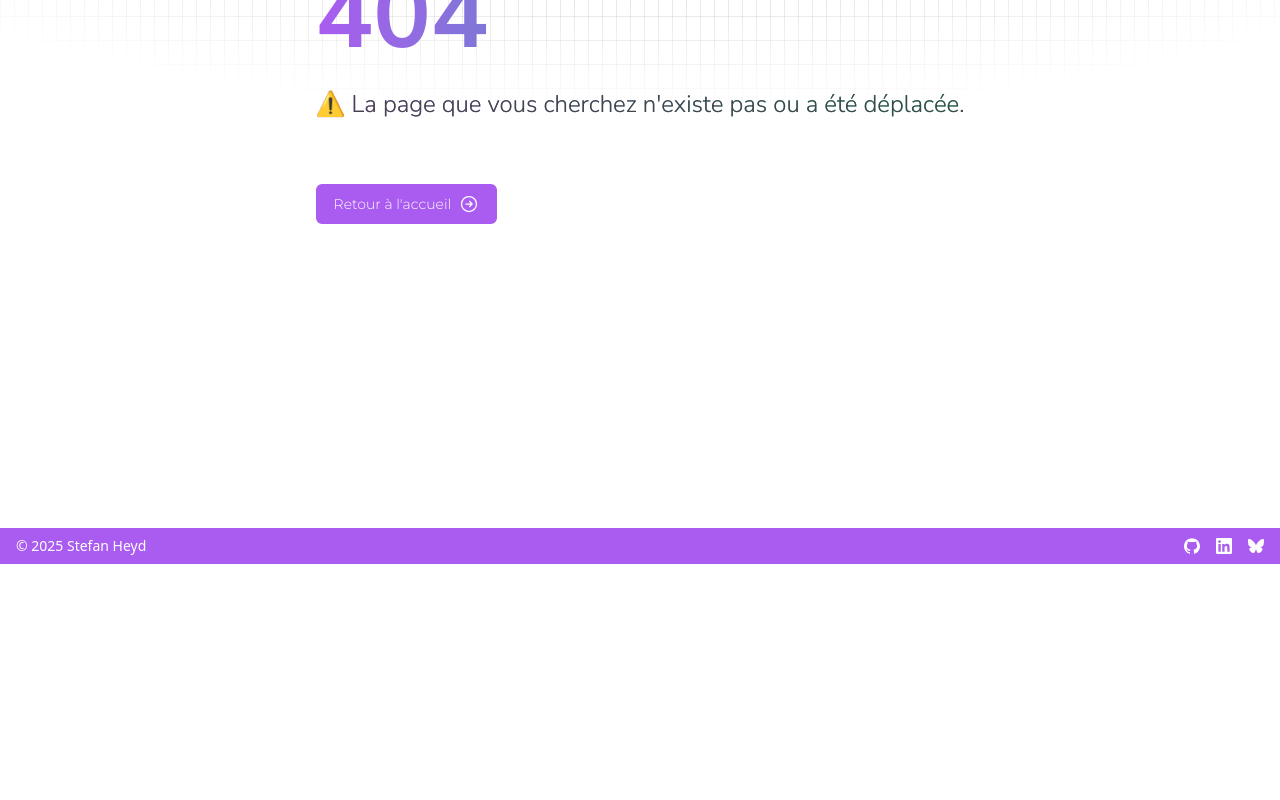
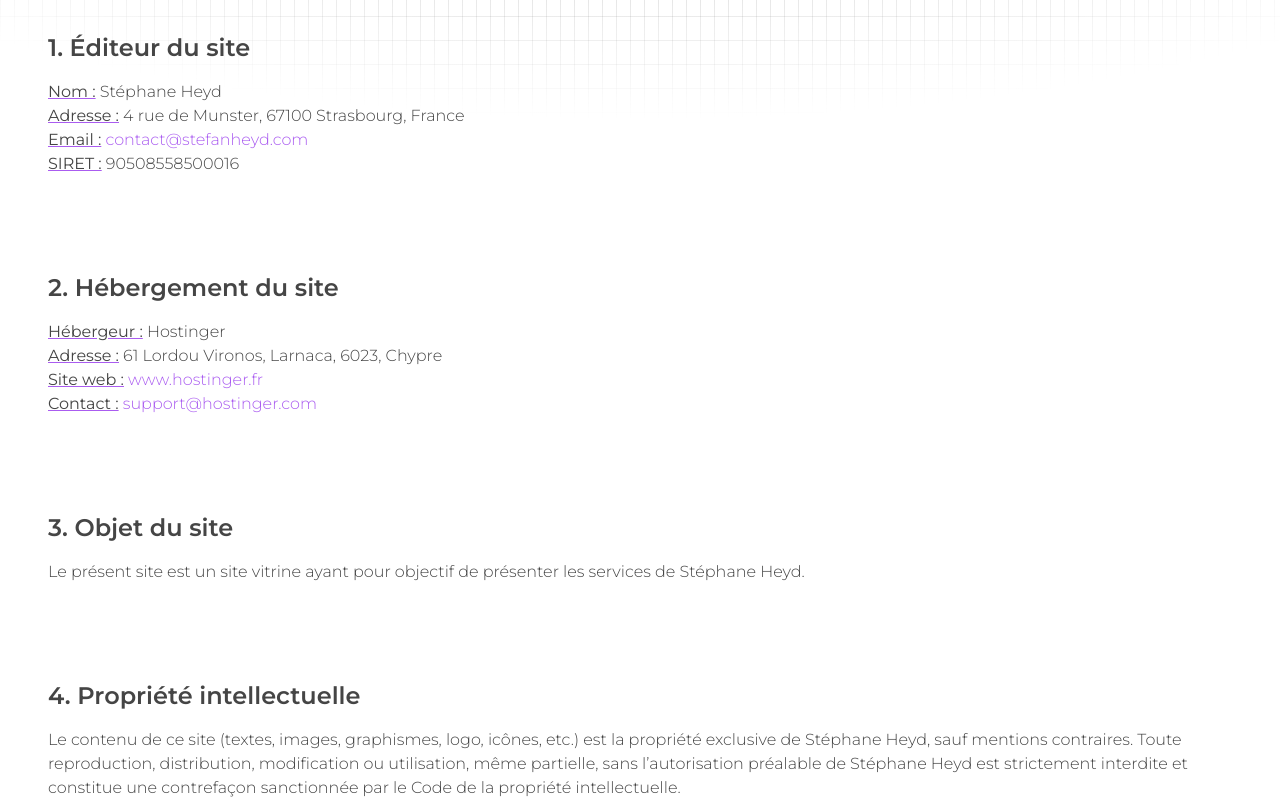
Before and after one commit to StefanHyde/PortfolioV2, a Next.js app: page /legal in a window 1280 px wide. Before the commit this address had no page. Shown: the part 320-1120 px from the top of the page. Before the commit the page ends 884 px from the top, so only its background shows below. Built offline with nearby package versions, Linux system fonts and the light colour scheme.

Commit message:
Add legals page

```diff
--- /dev/null
+++ b/src/app/legal/page.tsx
@@ -0,0 +1,157 @@
+import Link from 'next/link';
+import PageTitle from '@/components/pageTitle';
+
+export default function LegalPage() {
+  return (
+    <main>
+      <div className="relative mx-auto flex flex-col items-start ">
+        <PageTitle title="Mentions légales" titleSize="small" />
+      </div>
+      <div className="mx-auto flex flex-col items-start justify-center gap-20 w-full  p-6 mb-12 md:p-12 mt-24 xl:mt-32 text-normal text-sm md:text-base font-montserrat font-light  text-dark-800 dark:text-almost-white ">
+        <section className="mb-4">
+          <h2 className="text-2xl font-semibold mb-4">1. Éditeur du site</h2>
+          <ul>
+            <li>
+              <strong>Nom :</strong> Stéphane Heyd
+            </li>
+            <li>
+              <strong>Adresse :</strong> 4 rue de Munster, 67100 Strasbourg,
+              France
+            </li>
+
+            <li>
+              <strong>Email :</strong>{' '}
+              <Link
+                href="mailto:contact@stefanheyd.com"
+                className="text-primary-500 hover:underline"
+              >
+                contact@stefanheyd.com
+              </Link>
+            </li>
+
+            <li>
+              <strong>SIRET :</strong> 90508558500016
+            </li>
+          </ul>
+        </section>
+
+        <section className="mb-4">
+          <h2 className="text-2xl font-semibold mb-4">
+            2. Hébergement du site
+          </h2>
+          <ul>
+            <li>
+              <strong>Hébergeur :</strong> Hostinger
+            </li>
+            <li>
+              <strong>Adresse :</strong> 61 Lordou Vironos, Larnaca, 6023,
+              Chypre
+            </li>
+            <li>
+              <strong>Site web :</strong>{' '}
+              <Link
+                href="https://www.hostinger.fr"
+                target="_blank"
+                rel="noopener noreferrer"
+                className="text-primary-500 hover:underline"
+              >
+                www.hostinger.fr
+              </Link>
+            </li>
+
+            <li>
+              <strong>Contact :</strong>{' '}
+              <Link
+                href="mailto:support@hostinger.com"
+                className="text-primary-500 hover:underline"
+              >
+                support@hostinger.com
+              </Link>
+            </li>
+          </ul>
+        </section>
+
+        <section className="mb-4">
+          <h2 className="text-2xl font-semibold mb-4">3. Objet du site</h2>
+          <p>
+            Le présent site est un site vitrine ayant pour objectif de présenter
+            les services de Stéphane Heyd.
+          </p>
+        </section>
+
+        <section className="mb-4">
+          <h2 className="text-2xl font-semibold mb-4">
+            4. Propriété intellectuelle
+          </h2>
+          <p>
+            Le contenu de ce site (textes, images, graphismes, logo, icônes,
+            etc.) est la propriété exclusive de Stéphane Heyd, sauf mentions
+            contraires. Toute reproduction, distribution, modification ou
+            utilisation, même partielle, sans l’autorisation préalable de
+            Stéphane Heyd est strictement interdite et constitue une contrefaçon
+            sanctionnée par le Code de la propriété intellectuelle.
+          </p>
+        </section>
+
+        <section className="mb-4">
+          <h2 className="text-2xl font-semibold mb-4">
+            5. Protection des données personnelles
+          </h2>
+          <p>
+            Le site ne collecte pas de données personnelles sans votre
+            consentement. Si vous envoyez un message via le formulaire de
+            contact ou par email, vos informations (nom, email, message) seront
+            utilisées uniquement dans le cadre de votre demande.
+          </p>
+          <p>
+            Conformément au Règlement Général sur la Protection des Données
+            (RGPD), vous disposez d’un droit d’accès, de rectification, de
+            suppression ou d’opposition à vos données. Pour exercer ce droit,
+            vous pouvez contacter Stéphane Heyd à l’adresse email suivante :{' '}
+            <Link
+              href="mailto:contact@stefanheyd.com"
+              className="text-primary-500 hover:underline"
+            >
+              contact@stefanheyd.com
+            </Link>
+            .
+          </p>
+        </section>
+
+        <section className="mb-4">
+          <h2 className="text-2xl font-semibold mb-4">6. Cookies</h2>
+          <p>
+            Le site peut utiliser des cookies pour améliorer l’expérience
+            utilisateur. Vous pouvez configurer votre navigateur pour refuser
+            les cookies ou être averti de leur installation.
+          </p>
+        </section>
+
+        <section className="mb-4">
+          <h2 className="text-2xl font-semibold mb-4">7. Responsabilité</h2>
+          <p>
+            Stéphane Heyd s’efforce de fournir sur ce site des informations
+            aussi précises que possible. Toutefois, il ne peut être tenu
+            responsable des omissions, des inexactitudes, ou des carences dans
+            la mise à jour des informations, qu&apos;elles soient de son fait ou
+            du fait des tiers fournissant ces informations.
+          </p>
+        </section>
+
+        <section className="mb-4">
+          <h2 className="text-2xl font-semibold mb-4">8. Contact</h2>
+          <p>
+            Pour toute question ou réclamation concernant ce site, vous pouvez
+            contacter Stéphane Heyd à l’adresse suivante :{' '}
+            <Link
+              href="mailto:contact@stefanheyd.com"
+              className="text-primary-500 hover:underline"
+            >
+              contact@stefanheyd.com
+            </Link>
+          </p>
+        </section>
+      </div>
+    </main>
+  );
+}
```
